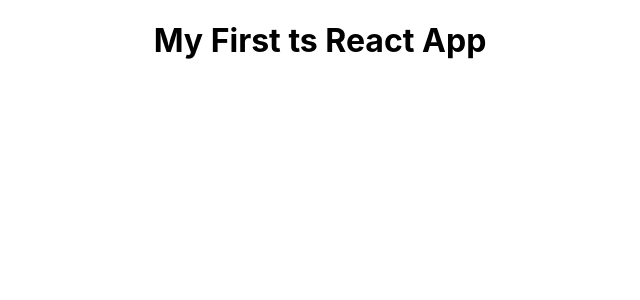
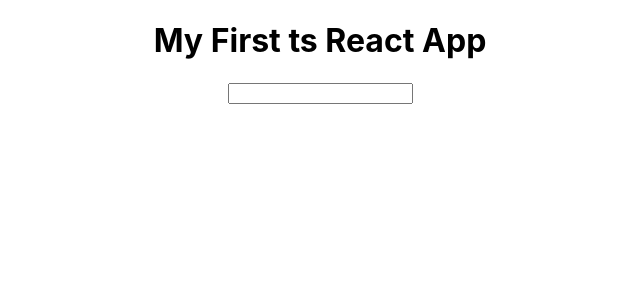
Before and after one commit to grzesiekS/react-ts, a React (Create React App) app: page / in a window 1280 px wide. Shown: the top 300 px of the page, without its empty margins (320-960 px from the left). Built offline with nearby package versions, Linux system fonts and the light colour scheme.

Commit message:
Implement TextField in App component

```diff
--- a/src/App.tsx
+++ b/src/App.tsx
@@ -1,10 +1,21 @@
 import React from 'react';
+
+import TextField from './components/TextField/TextField';
 
 import './App.css';
 
 const App: React.FC = () => (
   <div className="App">
       <h1>My First ts React App</h1>
+      <TextField
+        text='hello'
+        person={
+          {
+            firstName: 'Grzegorz',
+            lastName: 'Swieboda'
+          }
+        }
+      />
   </div>
 );
 
```
